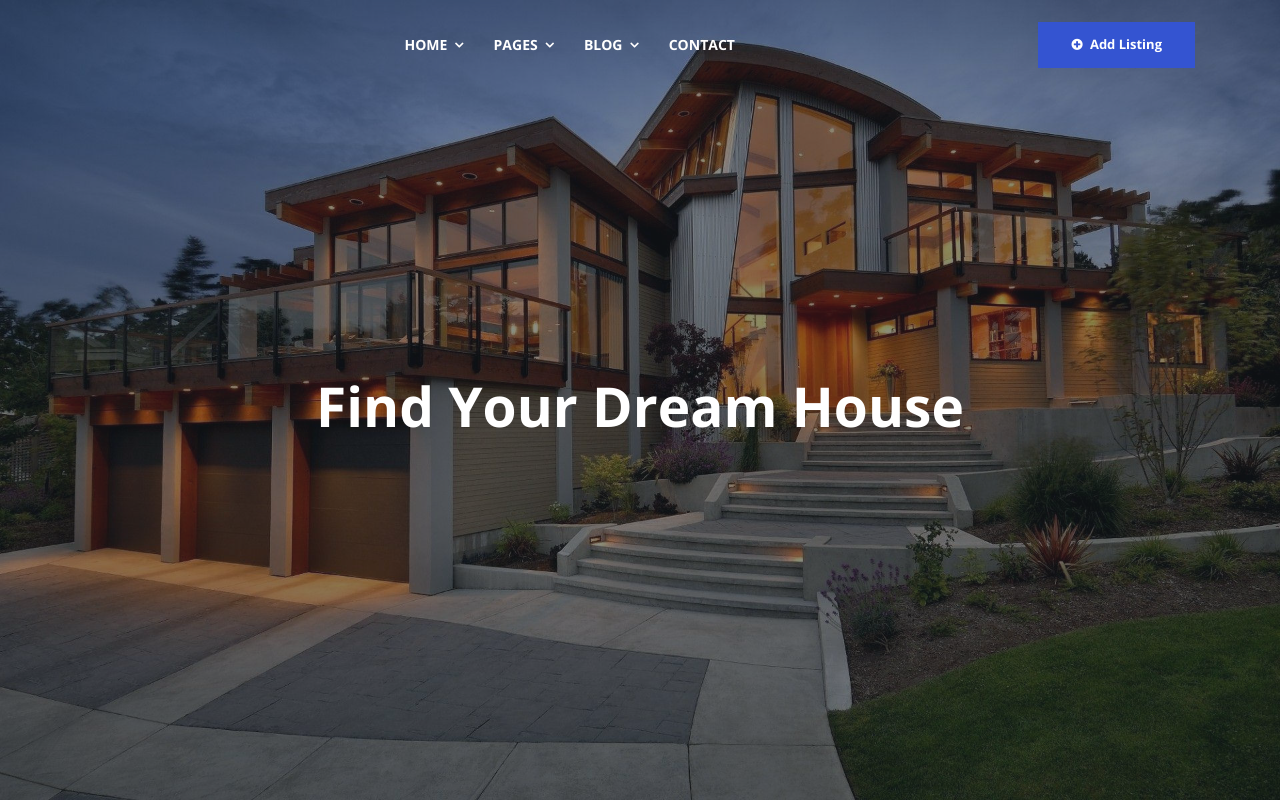
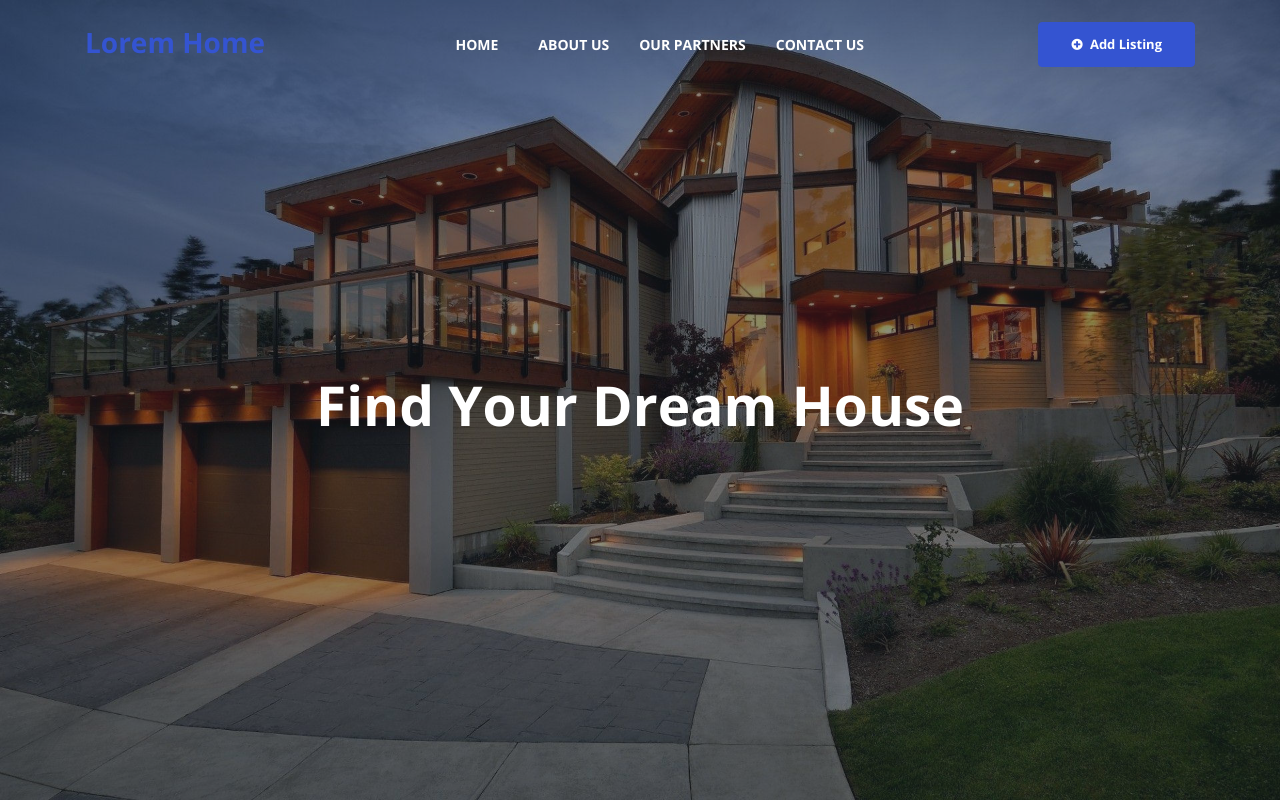
Before and after one commit to Orchardfarm/RealEastate, a plain HTML site: page index.html in a window 1280 px wide. Shown: the top 802 px of the page. Drawn offline with nearby package versions, Linux system fonts and the light colour scheme.

Commit message:
header update

```diff
--- a/index.html
+++ b/index.html
@@ -39,7 +39,7 @@
     <nav class="navbar navbar-hover navbar-expand-lg navbar-soft navbar-transparent">
         <div class="container">
             <a class='navbar-brand' href='homepage-v1.html'>
-                    <img src="images/logo-blue.png" alt="">
+               <h3 class="text-primary">Lorem Home</h3>
                 <img src="images/logo-blue-stiky.png" alt="">
             </a>
             <button class="navbar-toggler" type="button" data-toggle="collapse" data-target="#main_nav99">
@@ -47,21 +47,12 @@
             </button>
             <div class="collapse navbar-collapse" id="main_nav99">
                 <ul class="navbar-nav mx-auto ">
-                        <li class="nav-item dropdown">
-                            <a class="nav-link active dropdown-toggle" href="#" data-toggle="dropdown"> Home </a>
-                            <ul class="dropdown-menu dropdown-menu-left animate fade-up">
-                                <li><a class='dropdown-item' href='homepage-v1.html'> Home version one </a>
-                                </li>
-                                <li><a class='dropdown-item' href='homepage-v2.html'> Home version two </a></li>
-                                <li><a class='dropdown-item' href='homepage-v3.html'> Home version three </a></li>
-                                <li><a class='dropdown-item' href='homepage-v4.html'> Home version four </a></li>
-                                <li><a class='dropdown-item' href='homepage-v5.html'> Home version five </a></li>
-                            </ul>
-                        </li>
-                        <li class="nav-item dropdown">
+                    <li class="nav-item">
+                        <a class="nav-link active" href="#" > Home </a>
+                    </li>
+                    <!-- <li class="nav-item dropdown">
                         <a class="nav-link dropdown-toggle" href="#" data-toggle="dropdown"> Pages </a>
                         <ul class="dropdown-menu animate fade-up">
-
                             <li><a class="dropdown-item icon-arrow" href="#"> Property Listing </a>
                                 <ul class="submenu dropdown-menu  animate fade-up">
                                     <li><a class='dropdown-item' href='listing-style-v1.html'> Style 1</a></li>
@@ -110,29 +101,26 @@
                             <li><a class='dropdown-item' href='contact.html'> Contact </a>
                             <li><a class='dropdown-item' href='404.html'> 404 Error </a>
                         </ul>
-                        </li>
-
-
-
+                    </li> -->
                     <li class="nav-item dropdown">
-                            <a class="nav-link active dropdown-toggle" href="#" data-toggle="dropdown"> Blog </a>
-                            <ul class="dropdown-menu dropdown-menu-left animate fade-up">
+                        <li class="nav-item"><a class='nav-link' href='index.html#about-us'> About Us </a></li>
+                        <!-- <ul class="dropdown-menu dropdown-menu-left animate fade-up">
                             <li><a class='dropdown-item' href='blog.html'> Blog </a>
                             </li>
                             <li><a class='dropdown-item' href='blog-single.html'> Blog Single </a></li>
 
 
-                            </ul>
-                        </li>
-
-                        <li class="nav-item"><a class='nav-link' href='contact.html'> contact </a></li>
+                        </ul> -->
+                    </li>
+                    <li class="nav-item"><a class='nav-link' href='index.html#our-partners'> Our partners</a></li>
+                    <li class="nav-item"><a class='nav-link' href='index.html#contact'> contact Us</a></li>
                 </ul>
 
 
                 <!-- Search bar.// -->
                 <ul class="navbar-nav ">
                     <li>
-                            <a href="#" class="btn btn-primary text-capitalize">
+                        <a href="#" class="btn btn-primary text-capitalize rounded">
                             <i class="fa fa-plus-circle mr-1"></i> add listing</a>
                     </li>
                 </ul>
```
Lines whose indentation alone changed are shown as unchanged.
